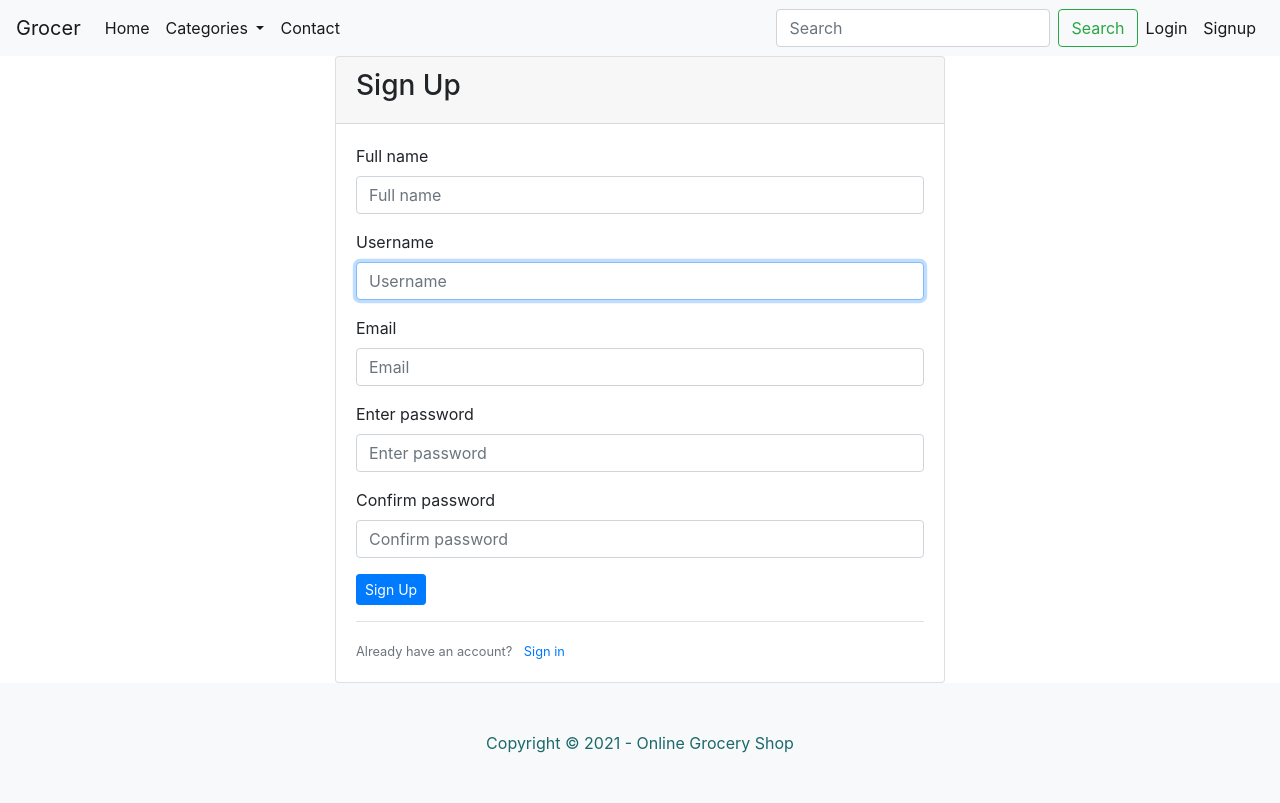
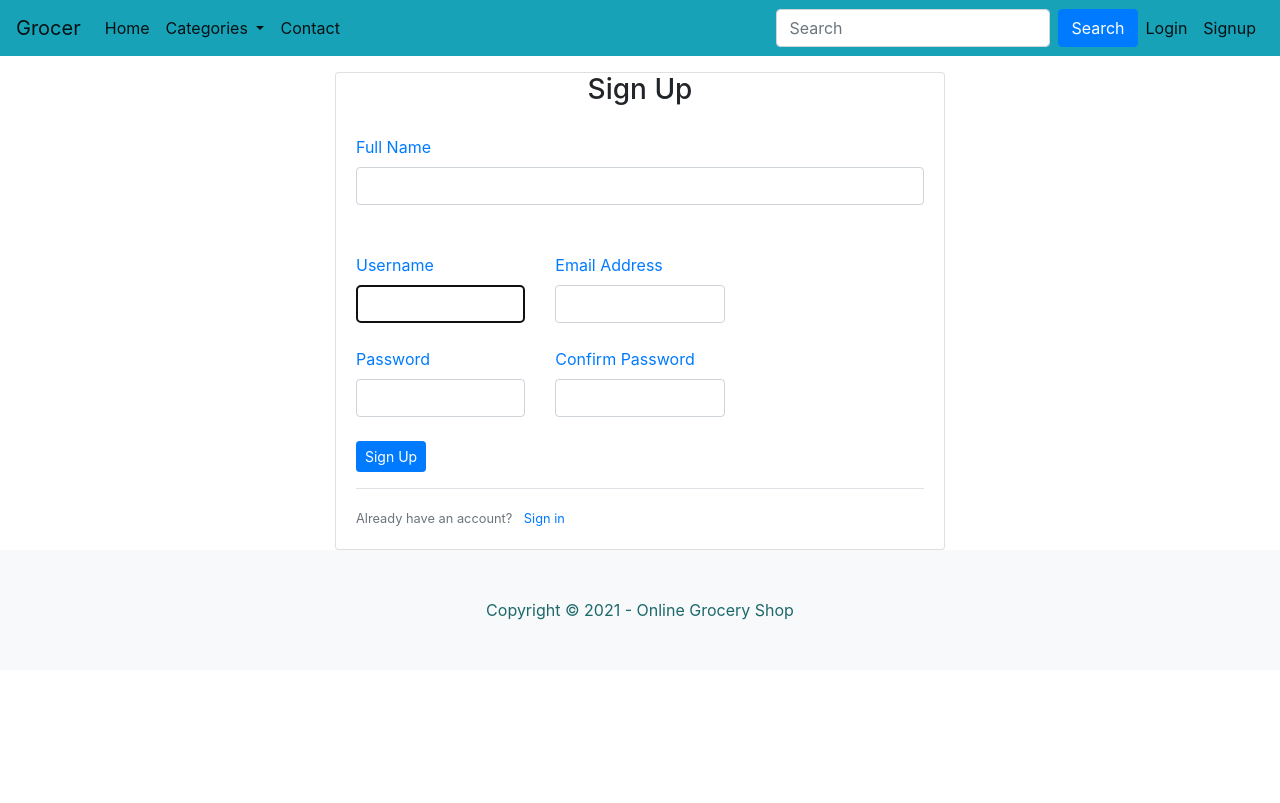
Before and after one commit to ngetichnicholas/Freshy, a Django app: page /register/ in a window 1280 px wide. After the commit the page ends 620 px from the top, so only its background shows below. Run offline with Django 3.2, Linux system fonts and the light colour scheme; some libraries are stand-ins or nearby versions.

Commit message:
Update registration forms

```diff
--- a/grocery_app/static/css/styles.css
+++ b/grocery_app/static/css/styles.css
@@ -2,3 +2,6 @@
     margin-right: 10px;
     color: blue;
 }
+.card {
+    margin-top: 1rem;
+}
--- a/grocery_app/templates/navbar.html
+++ b/grocery_app/templates/navbar.html
@@ -1,4 +1,4 @@
-<nav class="navbar navbar-expand-lg navbar-light bg-light">
+<nav class="navbar navbar-expand-lg navbar-light bg-info">
   <a class="navbar-brand" href="#">Grocer</a>
   <button class="navbar-toggler" type="button" data-toggle="collapse" data-target="#navbarSupportedContent"
     aria-controls="navbarSupportedContent" aria-expanded="false" aria-label="Toggle navigation">
@@ -23,12 +23,12 @@
         </div>
       </li>
       <li class="nav-item active">
-        <a class="nav-link" href="#">Contact</a>
+        <a class="nav-link" href="{% url 'contact' %}">Contact</a>
       </li>
     </ul>
     <form class="form-inline my-2 my-lg-0">
       <input class="form-control mr-sm-2" type="search" placeholder="Search" aria-label="Search">
-      <button class="btn btn-outline-success my-2 my-sm-0" type="submit">Search</button>
+      <button class="btn btn-primary my-2 my-sm-0" type="submit">Search</button>
     </form>
     <ul class="navbar-nav">
       {% if request.user.is_authenticated %}
--- a/grocery_app/templates/registration/login.html
+++ b/grocery_app/templates/registration/login.html
@@ -25,8 +25,8 @@
   {% endif %}
 
         <div class="card">
-          <div class="card-header">
-              <h3>Sign In</h3>
+          <div class="">
+              <h3 class="text-center">Sign In</h3>
           </div>
           <div class="card-body">
 
--- a/grocery_app/templates/registration/signup.html
+++ b/grocery_app/templates/registration/signup.html
@@ -1,6 +1,23 @@
 {%extends "base.html"%}
 {% load bootstrap4 %}
 {% block content %}
+<style>
+    input[type=text],input[type=email],input[type=password] {
+      display: block;
+      width: 100%;
+      height: calc(1.5em + .75rem + 2px);
+      padding: .375rem .75rem;
+      font-size: 1rem;
+      font-weight: 400;
+      line-height: 1.5;
+      color: #495057;
+      background-color: #fff;
+      background-clip: padding-box;
+      border: 1px solid #ced4da;
+      border-radius: .25rem;
+      transition: border-color .15s ease-in-out,box-shadow .15s ease-in-out;
+  }
+  </style>
 <section>
     <div class="container-fluid">
         <div class="row">
@@ -11,13 +28,38 @@
                 <p> Some Information Might be Incorrect </p>
                 {% endif %}
                 <div class="card">
-                    <div class="card-header">
-                        <h3>Sign Up</h3>
+                    <div class="">
+                        <h3 class="text-center">Sign Up</h3>
                     </div>
                     <div class="card-body">
                         <form action="" method="post">
                             {% csrf_token %}
-                            {% bootstrap_form signup_form %}
+                            <div class="md-form mb-5">
+                                <label for="full_name" class="text-primary">Full Name</label>
+                                {{signup_form.full_name}}
+                            </div>
+
+                            <div class="row">
+                                <div class="col-lg-4 col-md-12 mb-4">
+                                    <label for="username" class="text-primary">Username</label>
+                                    {{signup_form.username}}
+                                </div>
+                                <div class="col-lg-4 col-md-6 mb-4">
+                                    <label for="email" class="text-primary">Email Address</label>
+                                    {{signup_form.email}}
+                                </div>
+                            </div>
+
+                            <div class="row">
+                                <div class="col-lg-4 col-md-12 mb-4">
+                                    <label for="password1" class="text-primary">Password</label>
+                                    {{signup_form.password1}}
+                                </div>
+                                <div class="col-lg-4 col-md-6 mb-4">
+                                    <label for="password2" class="text-primary">Confirm Password</label>
+                                    {{signup_form.password2}}
+                                </div>
+                            </div>
                             <div class="form-group">
                                 <input type="submit" class="btn btn-primary btn-sm" value="Sign Up">
                             </div>
```
